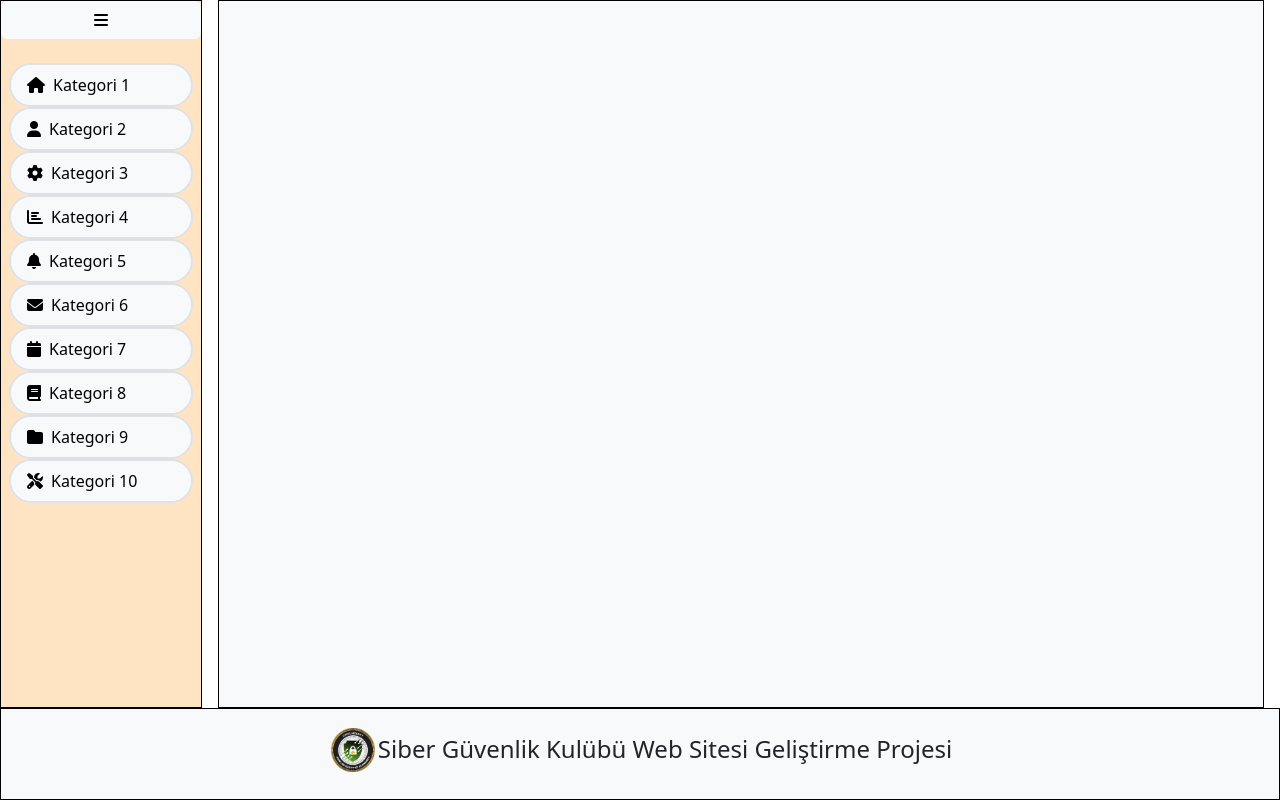
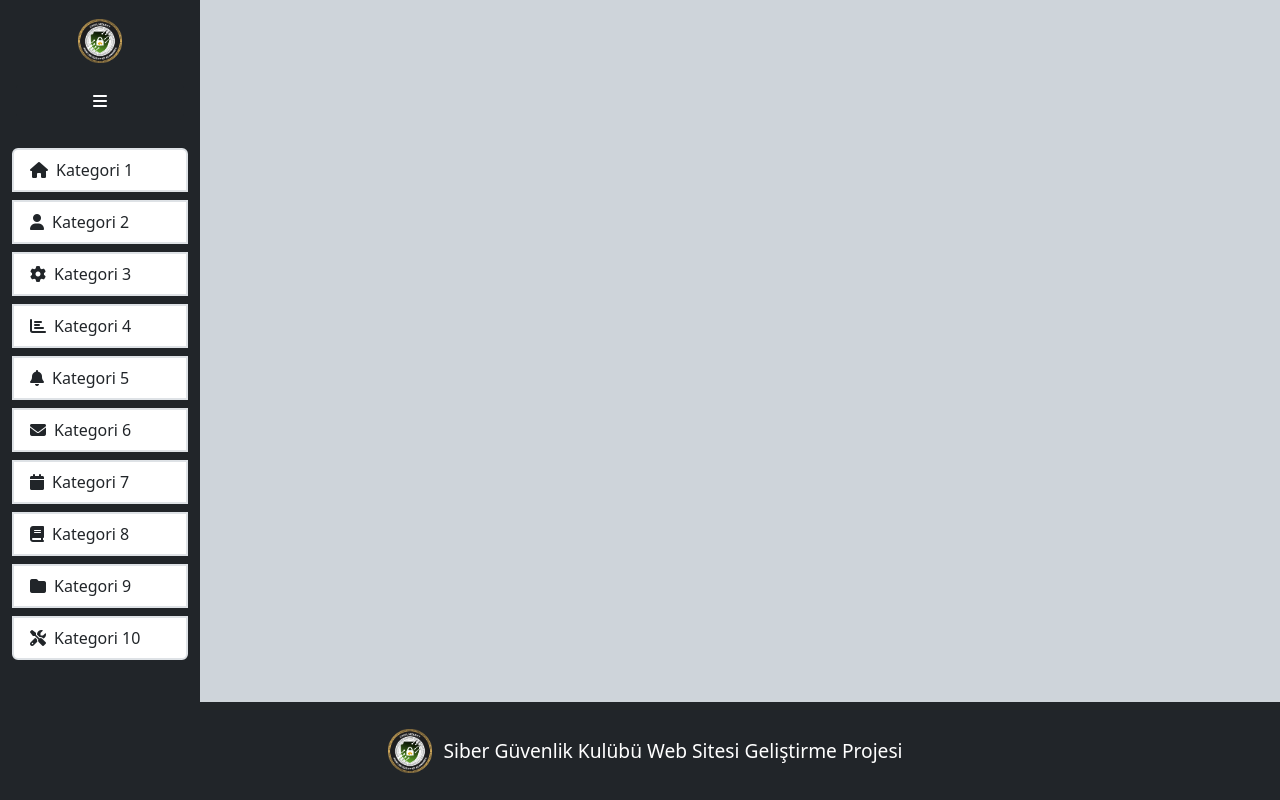
Before and after one commit to furkanmar/sgk-web-team, a Vue app: page / in a window 1280 px wide. Built offline with nearby package versions, Linux system fonts and the light colour scheme.

Commit message:
UI Improvements, Dark Mode UI

```diff
--- a/src/App.vue
+++ b/src/App.vue
@@ -1,14 +1,14 @@
 <template>
   <div id="app" class="d-flex flex-column vh-100">
     <div class="d-flex flex-grow-1 overflow-hidden">
-      <div class="border border-black d-flex ">
+      <div class=" d-flex ">
         <SideBar ></SideBar>
       </div>
-      <div class="flex-fill p-3 overflow-auto bg-light border border-black mx-3" >
+      <div class="flex-fill overflow-auto bg-dark-subtle p-3" >
         <router-view ></router-view>
       </div>
     </div>
-    <div class="border  border-black">
+    <div class="k">
       <FooterComp></FooterComp>
     </div>
   </div>
--- a/src/components/FooterComp.vue
+++ b/src/components/FooterComp.vue
@@ -1,8 +1,8 @@
 <template>
-  <footer class="bg-light text-center py-3 mt-auto">
+  <footer class="bg-dark text-center py-3 mt-auto">
     <div class="container">
-      <img src="@/assets/cs-logo.png" alt="CS Logo" class="mb-2" style="width: 50px; height: auto;">
-      <span style="font-size: 1.5rem;">Siber Güvenlik Kulübü Web Sitesi Geliştirme Projesi</span>
+      <img src="@/assets/cs-logo.png" alt="CS Logo" class="m-2" style="width: 50px; height: auto;">
+      <span class="align-middle" style="font-size: 1.2rem; color: white;">Siber Güvenlik Kulübü Web Sitesi Geliştirme Projesi</span>
 
     </div>
   </footer>
--- a/src/components/SideBar.vue
+++ b/src/components/SideBar.vue
@@ -1,6 +1,7 @@
 <template>
-  <div class="sidebar-wrapper d-flex flex-column" :class="{ 'collapsed': isCollapsed }" style="background-color: bisque;">
-    <button class="toggle-button btn btn-light mb-3" @click="toggleSidebar">
+  <div class="sidebar-wrapper d-flex flex-column bg-dark" :class="{ 'collapsed': isCollapsed }" style="">
+    <img src="@/assets/cs-logo.png" alt="CS Logo" class="mt-3 mx-5 align-self-center" style="width: 50px; height: auto;">
+    <button class="toggle-button btn btn-dark m-3" @click="toggleSidebar">
       <i class="fas fa-bars"></i>
     </button>
     <div class="p-2 sidebar-container">
@@ -9,9 +10,9 @@
           v-for="category in categories"
           :key="category.id"
           :to="category.path"
-          class="list-group-item border border-2 rounded-pill d-flex align-items-center bg-light"
+          class="list-group-item border border-2 d-flex align-items-center m-1"
           :class="{ 'active': $route.path === category.path }"
-          style="text-decoration: none; color: black;"
+          style=""
         >
           <i :class="category.icon" class="me-2"></i>
           <span v-if="!isCollapsed">{{ category.name }}</span>
@@ -84,8 +85,8 @@ export default {
 }
 
 .list-group-item.active {
-  background-color: #d1e7dd;
-  color: black;
+  background-color: #5c5c5c;
+  color: white;
 }
 
 .list-group-item:hover {
```
